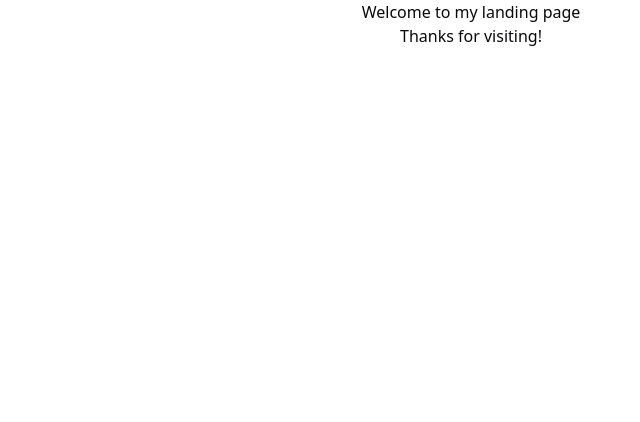
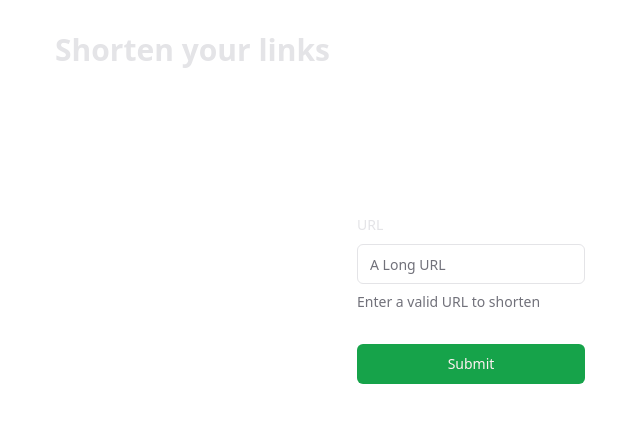
Before and after one commit to supramaxis/learning-nextjs, a Next.js app: page / in a window 1280 px wide. Shown: the top 422 px of the page, without its empty margins (169-809 px from the left). Built offline with nearby package versions, Linux system fonts and the light colour scheme; no server answers.

Commit message:
Add Shorten page component

```diff
--- a/src/app/(site)/page.tsx
+++ b/src/app/(site)/page.tsx
@@ -1,16 +1,218 @@
-import React from "react";
+/**
+ * Renders the Shorten page, which allows users to shorten URLs and view a list of their shortened URLs.
+ * Uses the `UrlsContext` to retrieve the list of URLs and the `UrlsModal` component to create new URLs.
+ * Redirects to the login page if the user is not authenticated.
+ * @returns A React component that renders the Shorten page.
+ *
+ */
 
-const LandingPage: React.FC = () => {
+// shorten.tsx
+"use client";
+import { useState } from "react";
+import { Input } from "@/components/ui/input";
+import { Button } from "@/components/ui/button";
+
+import NavigationMenuBar from "@/(site)/components/NavBar";
+import {
+  Form,
+  FormControl,
+  FormDescription,
+  FormField,
+  FormItem,
+  FormLabel,
+  FormMessage,
+} from "@/components/ui/form";
+import {
+  Dialog,
+  DialogClose,
+  DialogContent,
+  DialogDescription,
+  DialogFooter,
+  DialogHeader,
+  DialogTitle,
+  DialogTrigger,
+} from "@/components/ui/dialog";
+import * as z from "zod";
+import { useForm } from "react-hook-form";
+import { zodResolver } from "@hookform/resolvers/zod";
+import { toast } from "react-hot-toast";
+import { Label } from "@/components/ui/label";
+import { Copy } from "lucide-react";
+import { useUrlsStore } from "@/store/urls-store";
+
+const FormSchema = z.object({
+  url: z.string().url({
+    message: "Please enter a valid URL.",
+  }),
+  slug: z
+    .string()
+    .regex(/^[a-z0-9-]+$/i, {
+      message:
+        "Please enter a valid slug using only lowercase letters, numbers or hyphens.",
+    })
+    .optional(),
+});
+
+export default function Shorten() {
+  const [showDialog, setShowDialog] = useState(false);
+  const [loading, setLoading] = useState(false);
+  const [isOpen, setIsOpen] = useState(false);
+  const [newUrl, setNewUrl] = useState("");
+  const [urlMapping, setUrlMapping] = useState({});
+
+  const { setUrl } = useUrlsStore();
+
+  const handleCopyLink = () => {
+    try {
+      navigator.clipboard.writeText(newUrl);
+      console.log("copied");
+    } catch (error) {
+      console.log("Error copying link:", error);
+    }
+  };
+
+  const form = useForm<z.infer<typeof FormSchema>>({
+    resolver: zodResolver(FormSchema),
+    defaultValues: {
+      url: "",
+    },
+  });
+
+  const onSubmitForm = form.handleSubmit(
+    async (data: z.infer<typeof FormSchema>) => {
+      try {
+        setLoading(true);
+        const url = data.url;
+        const customCode = data.slug || "";
+
+        //fetch the api endpoint to create a short url using async await
+
+        const res = await fetch("/api/demo", {
+          method: "POST",
+          headers: {
+            "Content-Type": "application/json",
+          },
+          body: JSON.stringify({ url }),
+        });
+
+        const resultData = await res.json();
+        console.log("resultData", resultData);
+        if (resultData.code === "P2025") {
+          toast.error("Not found in database: " + resultData.code);
+          console.log(resultData.meta);
+          return;
+        }
+        if (resultData.error) {
+          toast.error("Error creating short url:" + resultData.error.message);
+          console.log(resultData.error);
+          return;
+        }
+        if (res.status === 200) {
+          setIsOpen(true);
+          const newUrl = `${window.location.origin}/demo/go/${resultData.slug}`;
+          setNewUrl(newUrl);
+
+          sessionStorage.setItem(resultData.slug, resultData.url);
+
+        } else {
+          console.error("POST /api/demo failed", res);
+        }
+
+
+
+        setUrl(resultData.url);
+        console.log("STORE URL: ", url);
+        console.log("newUrl", newUrl);
+        setUrlMapping(prevMapping => ({ ...prevMapping, [resultData.slug]: resultData.url }));
+
+        setLoading(false);
+        // onUrlCreated(resultData);
+        setShowDialog(false);
+        form.reset();
+      } catch (error: any) {
+        console.error(error);
+        setLoading(false);
+        toast.error("Error creating short url" + error.message);
+      }
+    }
+  );
+
   return (
     <>
-      <div>
-        <h1 className="flex justify-center items-center h-full">
-          Welcome to my landing page
-        </h1>
-        <p className="flex justify-center items-center">Thanks for visiting!</p>
+      <NavigationMenuBar />
+      <div className="text-zinc-200">
+        <main className="max-w-4xl mx-auto px-4 sm:px-6 lg:px-8 pt-4">
+          <h1 className="text-3xl font-bold text-zinc-200">
+            Shorten your links
+          </h1>
+        </main>
+
+        <div className="flex justify-center items-center">
+          <div className="py-36">
+            <Form {...form}>
+              <form onSubmit={onSubmitForm} className="space-y-8 flex flex-col">
+                <FormField
+                  control={form.control}
+                  name="url"
+                  render={({ field }) => (
+                    <>
+                      <FormItem>
+                        <FormLabel>URL</FormLabel>
+                        <FormControl>
+                          <Input placeholder="A Long URL" {...field} />
+                        </FormControl>
+                        <FormDescription>
+                          Enter a valid URL to shorten
+                        </FormDescription>
+                      </FormItem>
+                    </>
+                  )}
+                />
+                <Button type="submit">Submit</Button>
+              </form>
+            </Form>
+            <>
+              <Dialog open={isOpen} onOpenChange={setIsOpen}>
+                {/* <DialogTrigger asChild>
+                  <Button variant="outline">Share</Button>
+                </DialogTrigger> */}
+                <DialogContent className="sm:max-w-md">
+                  <DialogHeader>
+                    <DialogTitle>Share link</DialogTitle>
+                    <DialogDescription>
+                      Anyone who has this link will be able to view this.
+                    </DialogDescription>
+                  </DialogHeader>
+                  <div className="flex items-center space-x-2">
+                    <div className="grid flex-1 gap-2">
+                      <Label htmlFor="link" className="sr-only">
+                        Link
+                      </Label>
+                      <Input id="link" defaultValue={newUrl} readOnly />
+                    </div>
+                    <Button
+                      onClick={handleCopyLink}
+                      type="submit"
+                      size="sm"
+                      className="px-3"
+                    >
+                      <span className="sr-only">Copy</span>
+                      <Copy className="h-4 w-4" />
+                    </Button>
+                  </div>
+                  <DialogFooter className="sm:justify-start">
+                    <DialogClose asChild>
+                      <Button type="button" variant="secondary">
+                        Close
+                      </Button>
+                    </DialogClose>
+                  </DialogFooter>
+                </DialogContent>
+              </Dialog>
+            </>
+          </div>
+        </div>
       </div>
     </>
   );
-};
-
-export default LandingPage;
+}
```
